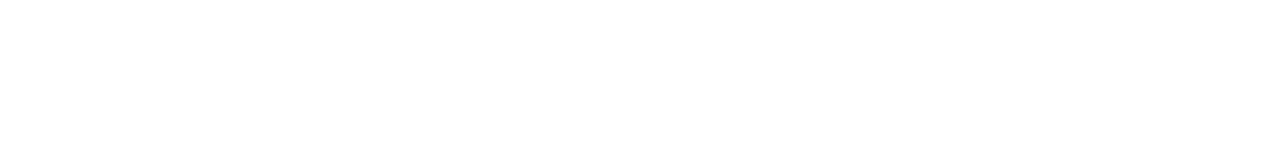
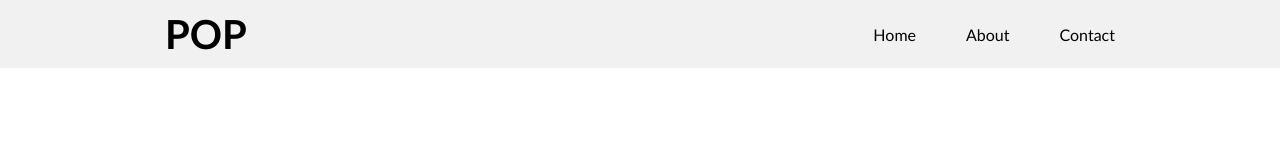
Before and after one commit to Zain-128/recipe_App, a plain HTML site: page index.html in a window 1280 px wide. Drawn offline with Linux system fonts and the light colour scheme.

Commit message:
Completed Navbar

```diff
--- a/index.html
+++ b/index.html
@@ -4,6 +4,18 @@
     <meta charset="UTF-8" />
     <meta name="viewport" content="width=ß, initial-scale=1.0" />
     <title>RECIPE APP - html and css</title>
+    <link rel="stylesheet" href="style.css" />
   </head>
-  <body></body>
+  <body>
+    <header>
+      <nav class="navbar__container">
+        <h1>POP</h1>
+        <ul class="navbar__items">
+          <li><a href="#">Home</a></li>
+          <li><a href="#">About</a></li>
+          <li><a href="#">Contact</a></li>
+        </ul>
+      </nav>
+    </header>
+  </body>
 </html>
--- a/style.css
+++ b/style.css
@@ -3,3 +3,47 @@
     padding: 0;
     box-sizing: border-box;
 }
+body{
+    overflow-x: hidden;
+    font-family:'Trebuchet MS', 'Lucida Sans Unicode', 'Lucida Grande', 'Lucida Sans', Arial, sans-serif;
+}
+li{
+    list-style-type: none;
+}
+a{
+    text-decoration: none;
+    color:inherit;
+}
+
+
+
+/* Navbar Container Styling  */
+
+header{
+    background-color: rgba(64, 64, 64, 0.073);
+}
+.navbar__container{
+    display: flex;
+
+    justify-content: space-between;
+    align-items: center;
+    padding: 10px 20px;
+    max-width: 990px;
+    margin: 0 auto;
+}
+
+.navbar__container h1{
+    font-size: 2.5rem;
+    font-weight: 600;
+}
+.navbar__items{
+    display: flex;
+    align-items: center;
+    gap: 50px;
+    transition: all 0.5s ease-in-out;
+}
+
+.navbar__items a:hover{
+    opacity: 0.5;
+    transition: all 0.5s ease-in-out;
+}
```
